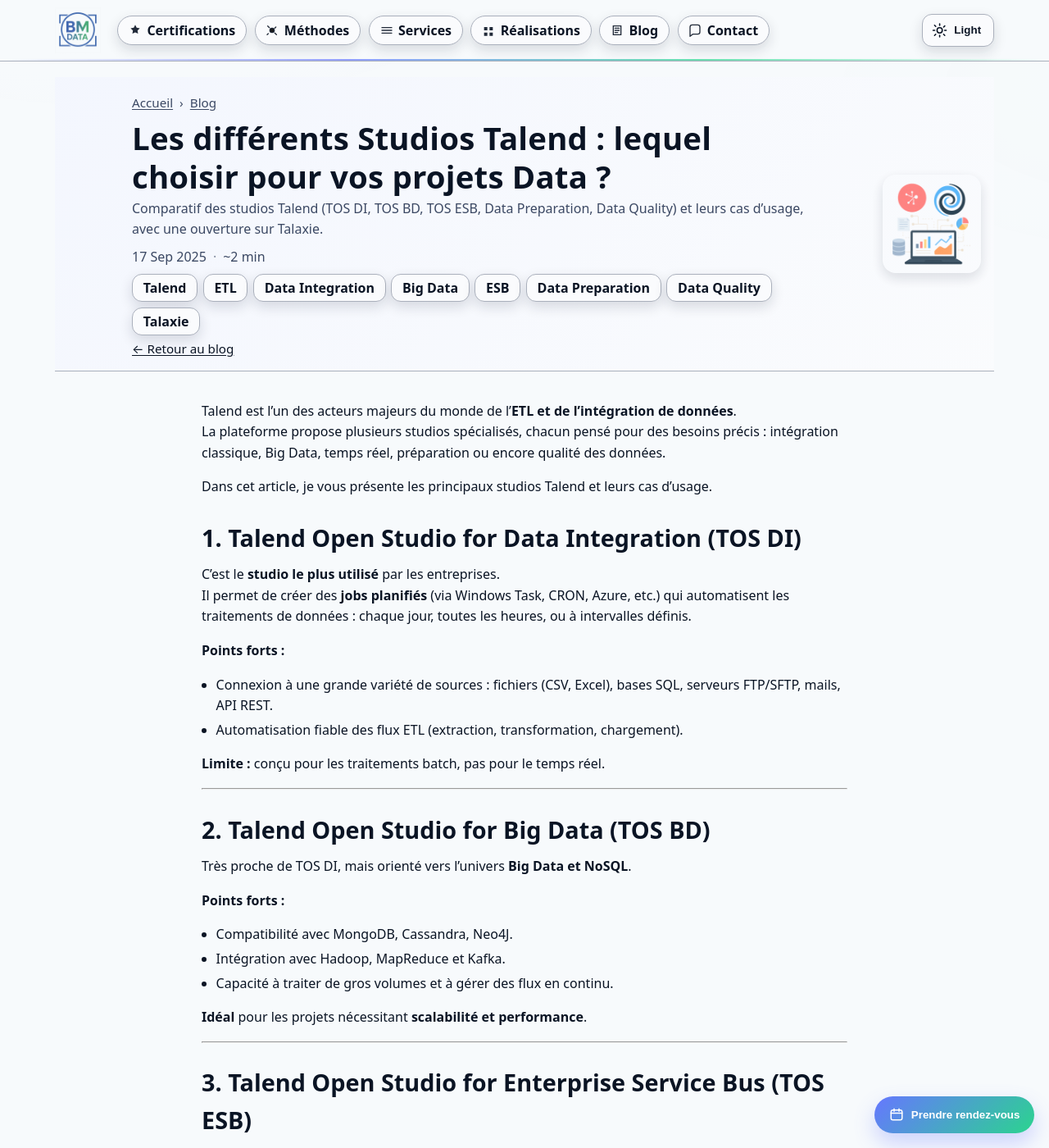
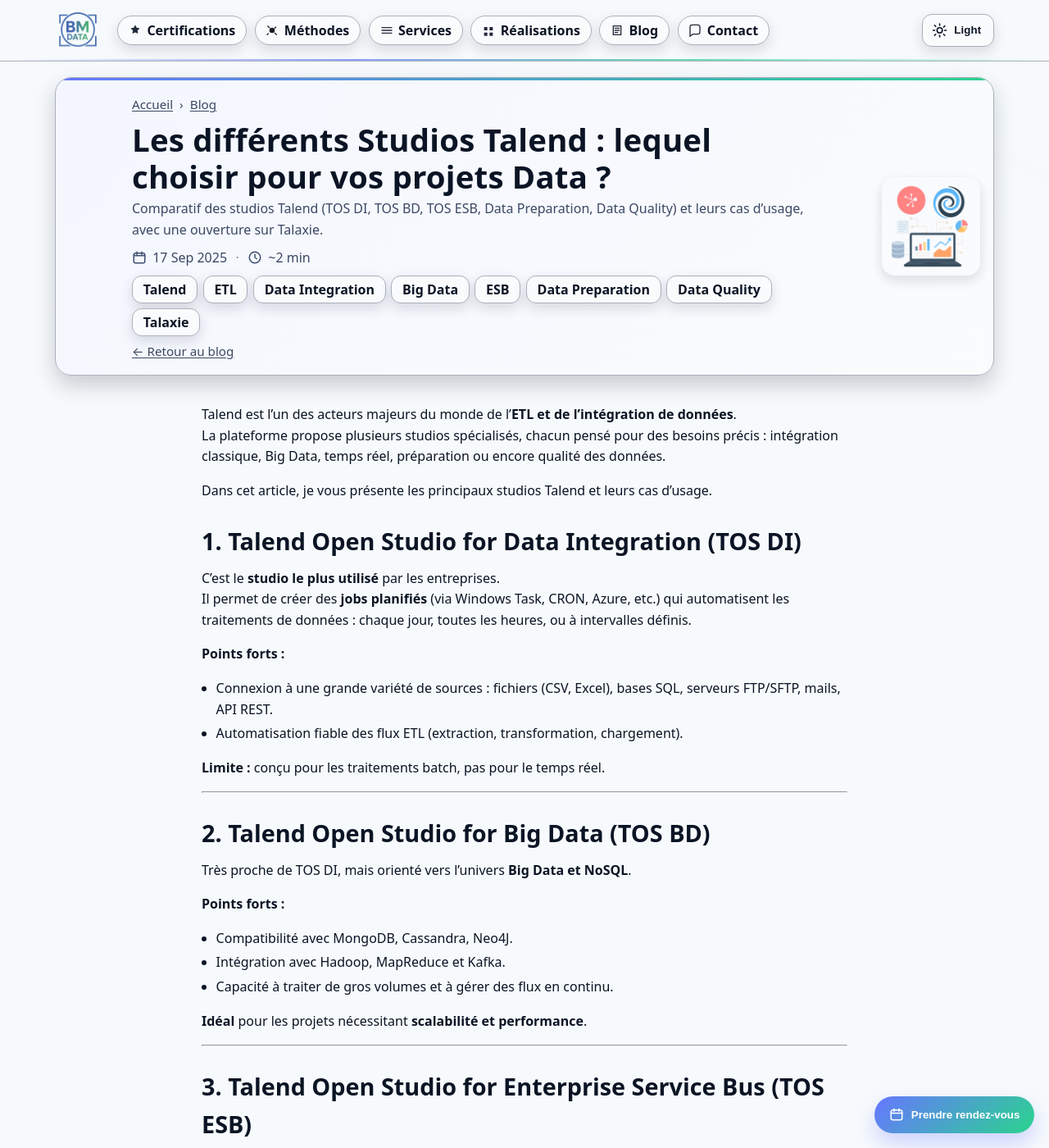
Before and after one commit to mbodetdata/mbodetdata.github.io, a Jekyll site: the page built from _posts/2025-09-17-talend-studios.md, in a window 1280 px wide and 1400 px high. Shown: the whole window at 82% size. Built offline with Jekyll 4.4.1, drawn with Linux system fonts in a browser that asks for light colours; a script that is not in the unit is left out; some of the changed text lies outside the part shown.

Commit message:
Post + footer

```diff
--- a/_includes/footer.html
+++ b/_includes/footer.html
@@ -94,7 +94,7 @@
     <hr class="soft-sep" aria-hidden="true">
 
     <div class="footer-meta">
-      <p class="footer-copy">© {{ site.time | date: '%Y' }} <span itemprop="copyrightHolder">{{ site.author.name }}</span> • {{ site.title }}</p>
+      <p class="footer-copy">© {{ site.time | date: '%Y' }} <span itemprop="copyrightHolder">{{ site.title }}</span></p>
     </div>
   </div>
 
--- a/_layouts/post.html
+++ b/_layouts/post.html
@@ -39,8 +39,14 @@
         {%- endif -%}
 
         <div class="post-meta muted" aria-label="Métadonnées de l’article">
+          <span class="icon" aria-hidden="true">
+            <svg viewBox="0 0 24 24" width="18" height="18" fill="none"><rect x="3" y="5" width="18" height="16" rx="3" stroke="currentColor" stroke-width="2"/><path d="M3 9h18M8 3v4M16 3v4" stroke="currentColor" stroke-width="2" stroke-linecap="round"/></svg>
+          </span>
           <time datetime="{{ page.date | date_to_xmlschema }}">{{ page.date | date: '%d %b %Y' }}</time>
-          <span class="dot" aria-hidden="true">·</span>
+          <span class="sep" aria-hidden="true">·</span>
+          <span class="icon" aria-hidden="true">
+            <svg viewBox="0 0 24 24" width="18" height="18" fill="none"><circle cx="12" cy="12" r="9" stroke="currentColor" stroke-width="2"/><path d="M12 7v5l3 2" stroke="currentColor" stroke-width="2" stroke-linecap="round" stroke-linejoin="round"/></svg>
+          </span>
           <span>~{{ minutes }} min</span>
         </div>
 
@@ -52,7 +58,7 @@
           </div>
         {%- endif -%}
 
-        <p class="back-blog"><a href="{{ '/blog/' | relative_url }}">← Retour au blog</a></p>
+        <p class="back-blog"><a href="{{ '/blog/' | relative_url }}" class="link-muted">← Retour au blog</a></p>
       </div>
       {%- if article_image -%}
         <div class="post-hero__media" aria-hidden="true">
--- a/assets/styles.css
+++ b/assets/styles.css
@@ -1051,22 +1051,31 @@
   display:grid; grid-template-columns: 1fr auto;
   gap: clamp(12px, 1.8vw, 18px);
   background: linear-gradient(135deg, color-mix(in oklab, var(--surface-1) 96%, var(--brand) 4%), var(--surface-1));
-  border-bottom:1px solid var(--border);
-  padding: clamp(.8rem, 1.2vw, 1.2rem) 1rem;
+  border:1px solid var(--border);
+  border-radius: var(--radius-3);
+  box-shadow: var(--shadow-md);
+  overflow:hidden;
+  padding: clamp(.9rem, 1.3vw, 1.4rem) 1rem;
 }
+/* Accent brand bar */
+.post-hero::before{ content:""; position:absolute; inset:0 0 auto 0; height:3px; background: var(--g-brand); }
 @media (max-width:900px){ .post-hero{ grid-template-columns: 1fr; } .post-hero__media{ order:-1; } }
 .post-hero__inner{ max-width: min(820px, 100%); margin-inline:auto; }
 .post-hero__media{ align-self:center; justify-self:center; opacity:.95; }
 .post-hero__media img{ width:min(120px, 22vw); aspect-ratio:1; object-fit:cover; height:auto; border-radius: var(--radius-2); box-shadow: var(--shadow-sm); }
 @media (max-width: 1199px){ .post-hero__media{ display:none; } }
 .breadcrumbs{ font-size: .95rem; color: var(--muted); display:flex; gap:.5rem; align-items:center; margin:.25rem 0 .5rem 0; }
-.post-title{ font-size: var(--step-2); margin:.15rem 0 .15rem; letter-spacing:.2px; line-height:1.2; }
+.post-title{ font-size: var(--step-2); margin:.15rem 0 .15rem; letter-spacing:.2px; line-height:1.18; }
 @media (min-width:1100px){ .post-title{ font-size: var(--step-3); } }
 .post-desc{ margin:.25rem 0 .5rem; }
-.post-meta{ display:flex; gap:.5rem; align-items:center; flex-wrap:wrap; margin:0 0 .5rem; }
+.post-meta{ display:flex; gap:.45rem; align-items:center; flex-wrap:wrap; margin:0 0 .55rem; }
 .post-meta .dot{ opacity:.6; }
+.post-meta .icon{ display:inline-flex; align-items:center; justify-content:center; color: color-mix(in oklab, var(--muted) 92%, var(--brand) 8%); }
+.post-meta .sep{ opacity:.6; margin:0 .2rem; }
 .post-tags{ display:flex; gap:.4rem; flex-wrap:wrap; margin:.25rem 0 .25rem; }
-.back-blog{ margin:.25rem 0 0; font-size:.95rem; }
+.post-tags .chip{ background: var(--surface-2); border:1px solid var(--border); box-shadow: var(--shadow-sm); }
+.back-blog{ margin:.35rem 0 0; font-size:.95rem; }
+.link-muted{ color: var(--muted); }
 
 .post-body{
   max-width: min(820px, 100%);
```
